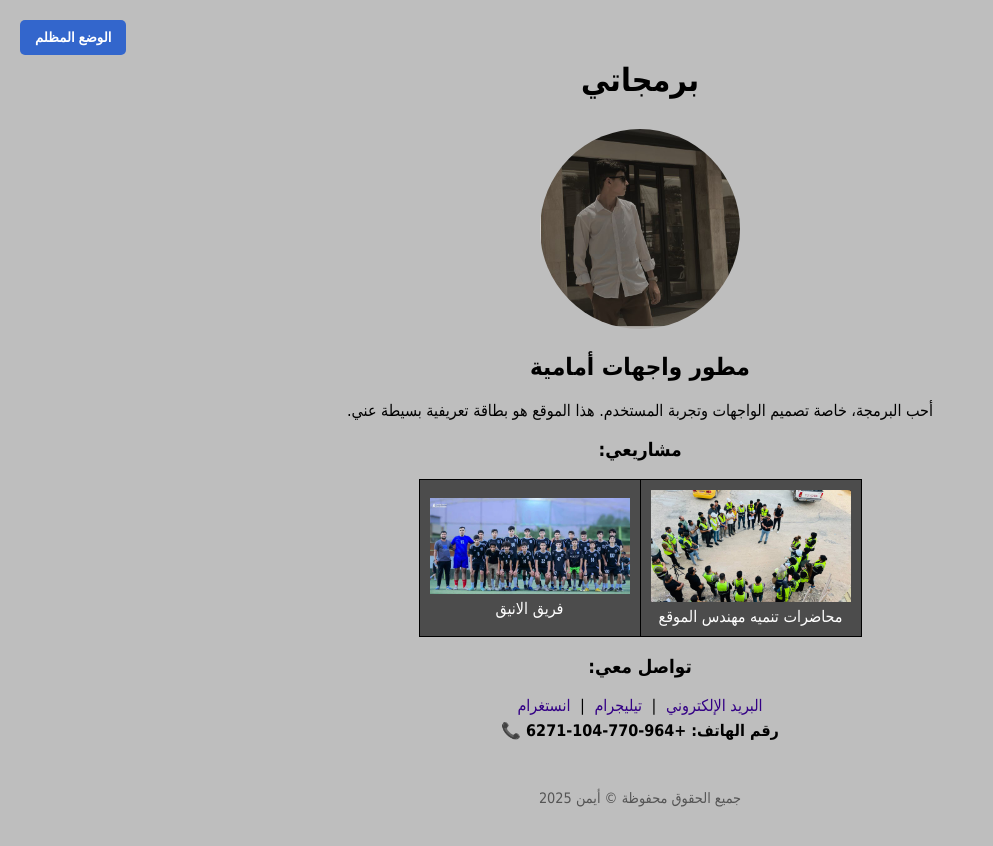
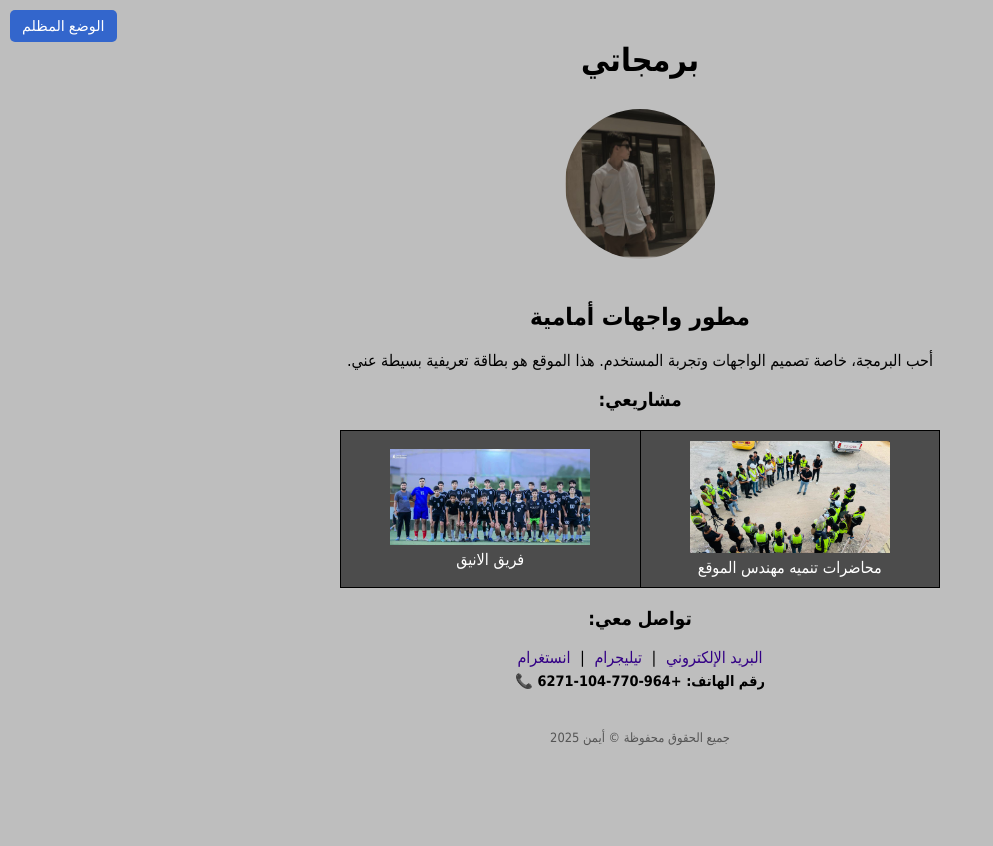
Before and after one commit to aymenbarmg/barmgaty1, a plain HTML site: page index.html in a window 1280 px wide. Shown: the whole page, without its empty margins (0-993 px from the left). After the commit the page ends 800 px from the top, so only its background shows below. Drawn offline with Linux system fonts and the light colour scheme.

Commit message:
Update index.html

```diff
--- a/index.html
+++ b/index.html
@@ -29,20 +29,13 @@
   <meta name="viewport" content="width=device-width, initial-scale=1.0" />
 
   <style>
-    /* الوضع العادي */
     body {
       direction: rtl;
       font-family: Tahoma, sans-serif;
       text-align: center;
       background-color: rgb(190, 190, 190);
-      background-image: url('');
-      background-size: cover;
-      background-repeat: no-repeat;
-      background-attachment: fixed;
-      background-position: center;
-      color: #000;
-      padding: 40px;
       margin: 0;
+      padding: 20px;
       transition: background-color 0.4s, color 0.4s;
     }
 
@@ -50,84 +43,73 @@
 
     img.profile-pic {
       border-radius: 50%;
-      margin-top: 20px;
-      width: 200px;
-      height: 200px;
+      margin: 20px auto;
+      width: 150px;
+      height: 150px;
+      max-width: 100%;
       object-fit: cover;
       transition: filter 0.4s;
     }
 
-    ul.projects-list {
-      list-style-type: none;
-      padding: 0;
-    }
-
     table.projects-table {
-      margin: 0 auto;
+      width: 100%;
+      max-width: 600px;
+      margin: 20px auto;
       border: 1px solid #000;
       background-color: rgba(0, 0, 0, 0.6);
       border-collapse: collapse;
-      transition: background-color 0.4s, border-color 0.4s;
     }
 
     table.projects-table td {
       padding: 10px;
       border: 1px solid #000;
-      transition: border-color 0.4s;
     }
 
     table.projects-table a {
       color: #fff;
       text-decoration: none;
-      display: inline-block;
+      display: block;
     }
 
     table.projects-table img {
-      width: 200px;
+      width: 100%;
       height: auto;
+      max-width: 200px;
+      margin: 0 auto 5px;
       display: block;
-      margin-bottom: 5px;
-      filter: none;
-      transition: filter 0.4s;
     }
 
     a.contact-link {
       color: rgb(51, 0, 133);
       text-decoration: none;
       margin: 0 5px;
-      transition: color 0.4s;
     }
 
     p.phone-number {
       margin-top: -10px;
       direction: ltr;
       font-weight: bold;
+      font-size: 0.9em;
     }
 
     footer {
-      margin-top: 50px;
-      font-size: 0.9em;
+      margin-top: 40px;
+      font-size: 0.8em;
       color: #555;
-      transition: color 0.4s;
     }
 
-    /* زر التبديل */
     #toggle-theme {
       position: fixed;
-      top: 20px;
-      left: 20px;
-      padding: 10px 15px;
+      top: 10px;
+      left: 10px;
+      padding: 8px 12px;
       background-color: #3366cc;
       color: #fff;
       border: none;
       border-radius: 5px;
       cursor: pointer;
-      font-weight: bold;
-      transition: background-color 0.3s;
+      font-size: 0.9em;
       z-index: 1000;
-    }
-    #toggle-theme:hover {
-      background-color: #254a99;
     }
 
     /* الوضع المظلم */
@@ -135,44 +117,52 @@
       background-color: #121212;
       color: #e0e0e0;
     }
-
     body.dark-mode table.projects-table {
       background-color: rgba(255, 255, 255, 0.15);
       border-color: #ccc;
     }
-
     body.dark-mode table.projects-table td {
       border-color: #ccc;
     }
-
     body.dark-mode a.contact-link {
       color: #9aaff9;
     }
-
     body.dark-mode footer {
       color: #aaa;
     }
-
     body.dark-mode img.profile-pic,
     body.dark-mode table.projects-table img {
       filter: brightness(0.8);
     }
+
+    /* تحسينات للهواتف */
+    @media (max-width: 600px) {
+      table.projects-table td {
+        display: block;
+        width: 100%;
+      }
+      table.projects-table {
+        border: none;
+      }
+      #toggle-theme {
+        font-size: 0.8em;
+        padding: 6px 10px;
+      }
+      h1 { font-size: 1.4em; }
+      h2 { font-size: 1.2em; }
+      h3 { font-size: 1em; }
+    }
   </style>
 </head>
 <body>
-  <!-- زر التبديل -->
   <button id="toggle-theme">الوضع المظلم</button>
 
-  <!-- العنوان -->
   <h1>برمجاتي</h1>
   <img src="10.jpg" alt="صورتي الشخصية" class="profile-pic" />
   <h2>مطور واجهات أمامية</h2>
   <p>أحب البرمجة، خاصة تصميم الواجهات وتجربة المستخدم. هذا الموقع هو بطاقة تعريفية بسيطة عني.</p>
 
-  <!-- المشاريع -->
   <h3>مشاريعي:</h3>
-  <ul class="projects-list"></ul>
-
   <table class="projects-table">
     <tr>
       <td>
@@ -190,7 +180,6 @@
     </tr>
   </table>
 
-  <!-- التواصل -->
   <h3>تواصل معي:</h3>
   <p>
     <a href="mailto:aimanmajid034@gmail.com" class="contact-link">البريد الإلكتروني</a> |
@@ -200,7 +189,6 @@
 
   <p class="phone-number">📞 رقم الهاتف: <span>+964-770-104-6271</span></p>
 
-  <!-- الفوتر -->
   <footer>
     <p>جميع الحقوق محفوظة © أيمن 2025</p>
   </footer>
@@ -209,7 +197,6 @@
     const toggleBtn = document.getElementById('toggle-theme');
     const body = document.body;
 
-    // استعادة الوضع من التخزين المحلي
     if (localStorage.getItem('theme') === 'dark') {
       body.classList.add('dark-mode');
       toggleBtn.textContent = 'الوضع العادي';
```
